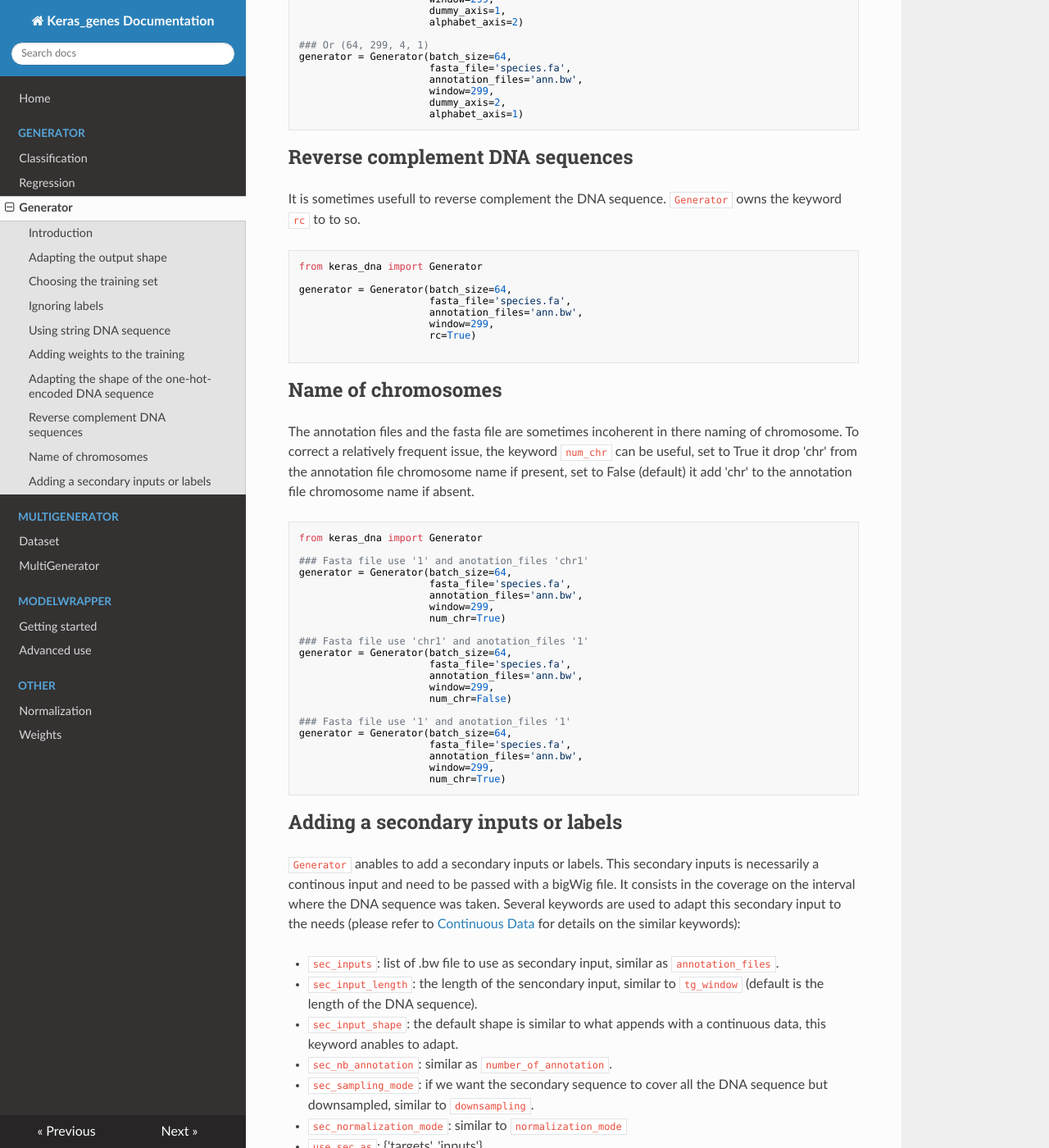
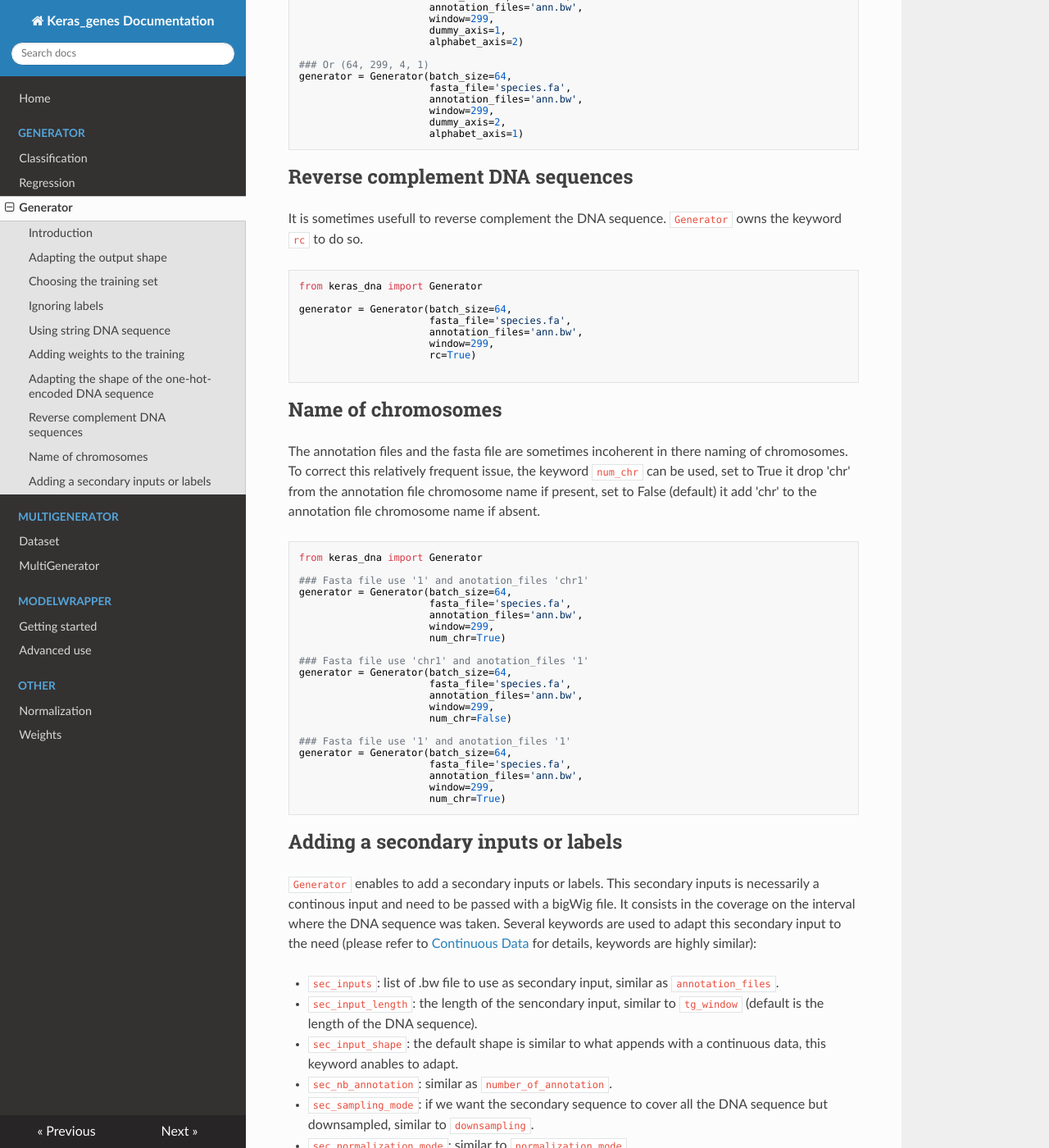
Before and after one commit to etirouthier/keras_dna, an MkDocs documentation site: the page built from docs/generators.md, in a window 1280 px wide and 1400 px high, scrolled down 2359 px. Shown: the whole window at 82% size. Built offline with MkDocs 1.6.1, drawn with Linux system fonts in a browser that asks for light colours; nearby versions of some CDN libraries; some of the changed text lies outside the part shown.

Commit message:
Update generators.md

````diff
--- a/docs/generators.md
+++ b/docs/generators.md
@@ -11,7 +11,7 @@
 ```
 ## Adapting the output shape
 
-By default the label shape of `Generator` is generally `(batch_size, len(target), nb cell type, nb annotation` or for a non seq2seq sparse model `(batch_size, nb cell type, nb annotation)` but we may want to modify this shape to adapt to our need. Use the keyword `output_shape` to do so.
+By default the label shape of `Generator` is in general `(batch_size, len(target), nb cell type, nb annotation` or for a non seq2seq classification model `(batch_size, nb cell type, nb annotation)` but one may want to modify this shape. Use the keyword `output_shape` to do so.
 
 ```python
 from keras_dna import Generator
@@ -26,7 +26,7 @@
 
 ## Choosing the training set
 
-`Generator` anables to choose the training set by choosing the chromosome that will be part of it. To do so use either the keyword `incl_chromosomes` to pass a list of chromosome to include or use `excl_chromosomes` to pass a list of chromosome to exclude.
+`Generator` enables to choose the training set by choosing chromosomes that will be part of it. To do so use either the keyword `incl_chromosomes` to pass a list of chromosome to include or use `excl_chromosomes` to pass a list of chromosome to exclude.
 
 ```python
 from keras_dna import Generator
@@ -63,7 +63,7 @@
 
 ## Using string DNA sequence
 
-Model inspired from the natural language processing domain can lead to the need of using string DNA sequence to train the model. To return the DNA sequence in string format, set `one-hot-encoding` to false in `Generator`. Set the keyword `force_upper` to True force the letter to be uppercase.
+Models inspired from the natural language processing domain use DNA sequence in string format. To return the DNA sequence in string format, set `one-hot-encoding` to false in `Generator`. The keyword `force_upper` force the letter to be uppercase.
 
 ```python
 from keras_dna import Generator
@@ -125,7 +127,7 @@
 
 ## Reverse complement DNA sequences
 
-It is sometimes usefull to reverse complement the DNA sequence. `Generator` owns the keyword `rc` to to so.
+It is sometimes usefull to reverse complement the DNA sequence. `Generator` owns the keyword `rc` to do so.
 
 ```python
 from keras_dna import Generator
@@ -140,7 +142,7 @@
 
 ## Name of chromosomes
 
-The annotation files and the fasta file are sometimes incoherent in there naming of chromosome. To correct a relatively frequent issue, the keyword `num_chr` can be useful, set to True it drop 'chr' from the annotation file chromosome name if present, set to False (default) it add 'chr' to the annotation file chromosome name if absent.
+The annotation files and the fasta file are sometimes incoherent in there naming of chromosomes. To correct this relatively frequent issue, the keyword `num_chr` can be used, set to True it drop 'chr' from the annotation file chromosome name if present, set to False (default) it add 'chr' to the annotation file chromosome name if absent.
 
 ```python
 from keras_dna import Generator
@@ -170,7 +172,7 @@
 
 ## Adding a secondary inputs or labels
 
-`Generator` anables to add a secondary inputs or labels. This secondary inputs is necessarily a continous input and need to be passed with a bigWig file. It consists in the coverage on the interval where the DNA sequence was taken. Several keywords are used to adapt this secondary input to the needs (please refer to [Continuous Data](continuous.md) for details on the similar keywords):
+`Generator` enables to add a secondary inputs or labels. This secondary inputs is necessarily a continous input and need to be passed with a bigWig file. It consists in the coverage on the interval where the DNA sequence was taken. Several keywords are used to adapt this secondary input to the need (please refer to [Continuous Data](continuous.md) for details, keywords are highly similar):
 
 - `sec_inputs`: list of .bw file to use as secondary input, similar as `annotation_files`.
 - `sec_input_length`: the length of the sencondary input, similar to `tg_window` (default is the length of the DNA sequence).
````
Also changed, not shown: other parts of docs/generators.md (+5 -3 lines).
